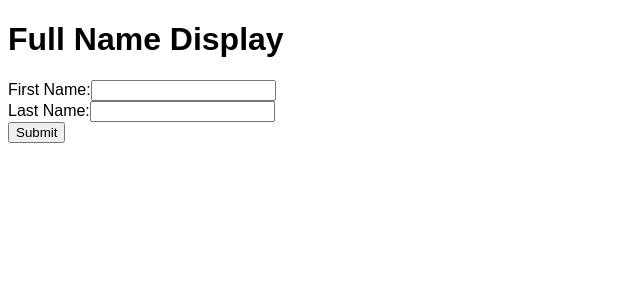
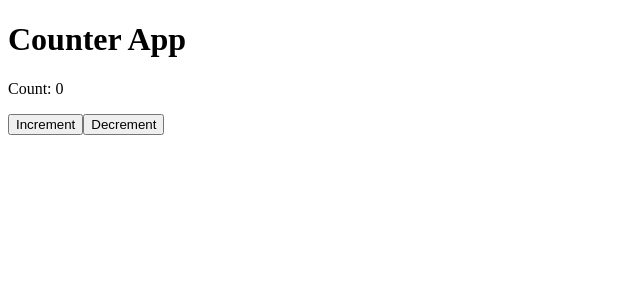
Before and after one commit to KajalMishra10/displayName, a React (Create React App) app: page / in a window 1280 px wide. Shown: the top 300 px of the page, without its empty margins (0-640 px from the left). Built offline with nearby package versions, Linux system fonts and the light colour scheme.

Commit message:
Update App.js

```diff
--- a/src/App.js
+++ b/src/App.js
@@ -1,49 +1,24 @@
+import { useState } from "react";
 import "./styles.css";
-import { useState } from "react";
 
 export default function App() {
-  const [first, setFirst] = useState("");
-  const [last, setLast] = useState("");
-  const [show, setShow] = useState(false);
-  const handleSubmit = (event) => {
-    event.preventDefault();
-    console.log("hi");
-    //setData();
-    setShow(true);
+  const [value, setValue] = useState(0);
+  const inc = () => {
+    setValue((prev) => prev + 1);
+  };
+  const dec = () => {
+    setValue((prev) => prev - 1);
   };
   return (
-    <div className="App">
-    <h1>Full Name Display</h1>
-      <form onSubmit={handleSubmit}>
-
-        <label>
-          First Name:
-          <input
-            type="text"
-            required
-            onChange={(e) => setFirst(e.target.value)}
-          />
-        </label>
-        <label>
-          Last Name:
-          <input
-            type="text"
-            required
-            onChange={(e) => setLast(e.target.value)}
-          />
-        </label>
-        <button type="submit">Submit</button>
-      </form>
-      {show ? (
-        <div>
-          Full Name:{" "}
-          <span>
-            {first} {last}
-          </span>
-        </div>
-      ) : (
-    ""
-      )}
+    <div>
+      <h1>Counter App</h1>
+      <p>
+        Count: <span>{value}</span>
+      </p>
+      <div>
+        <button onClick={inc}>Increment</button>
+        <button onClick={dec}>Decrement</button>
+      </div>
     </div>
   );
 }
```
